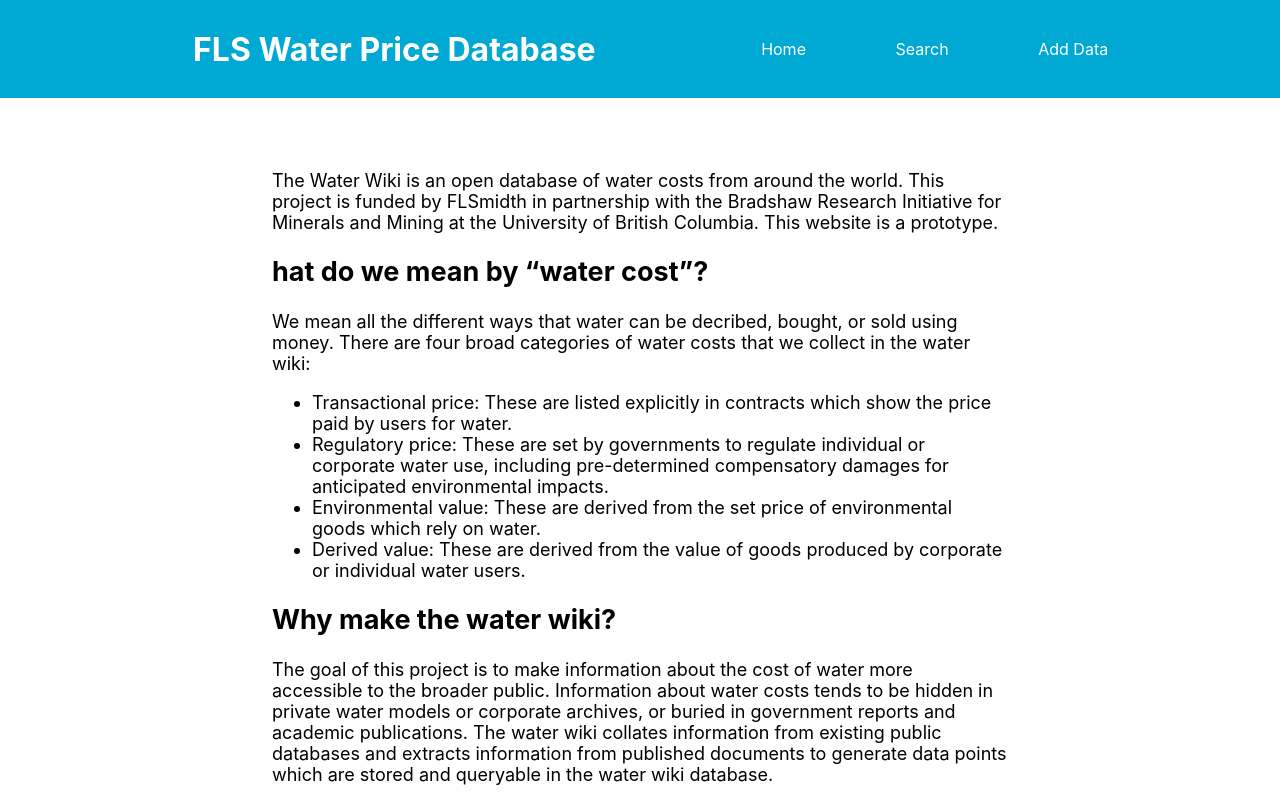
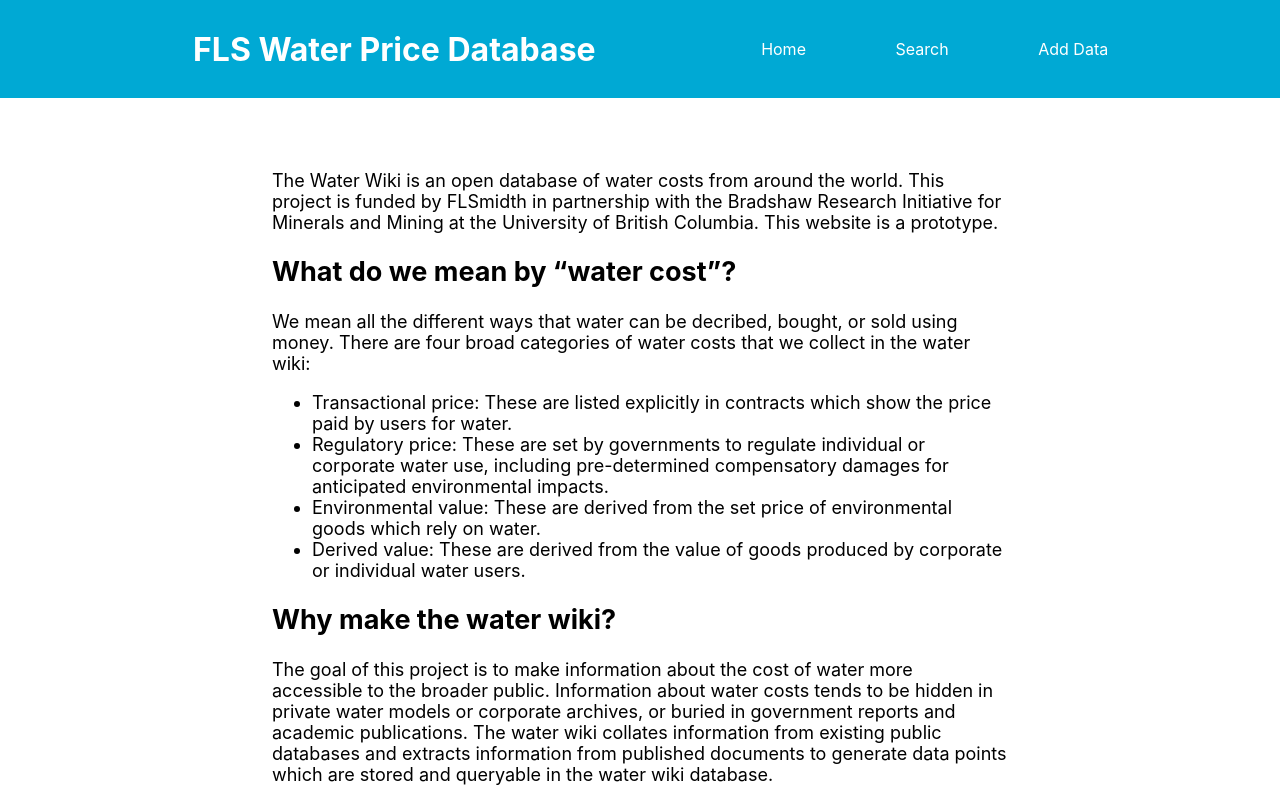
Before and after one commit to fls-water-wiki/fls-water-price-frontend, a React (Create React App) app: page / in a window 1280 px wide. Shown: the top 800 px of the page. Built offline with nearby package versions, Linux system fonts and the light colour scheme.

Commit message:
fix typo in home page

```diff
--- a/src/pages/Home.jsx
+++ b/src/pages/Home.jsx
@@ -17,7 +17,7 @@ function Home() {
         </p>
 
         <h2>
-          hat do we mean by “water cost”?
+          What do we mean by “water cost”?
         </h2>
 
         We mean all the different ways that water can be decribed, bought, or sold using money. There are four broad categories of water costs that we collect in the water wiki:
```
